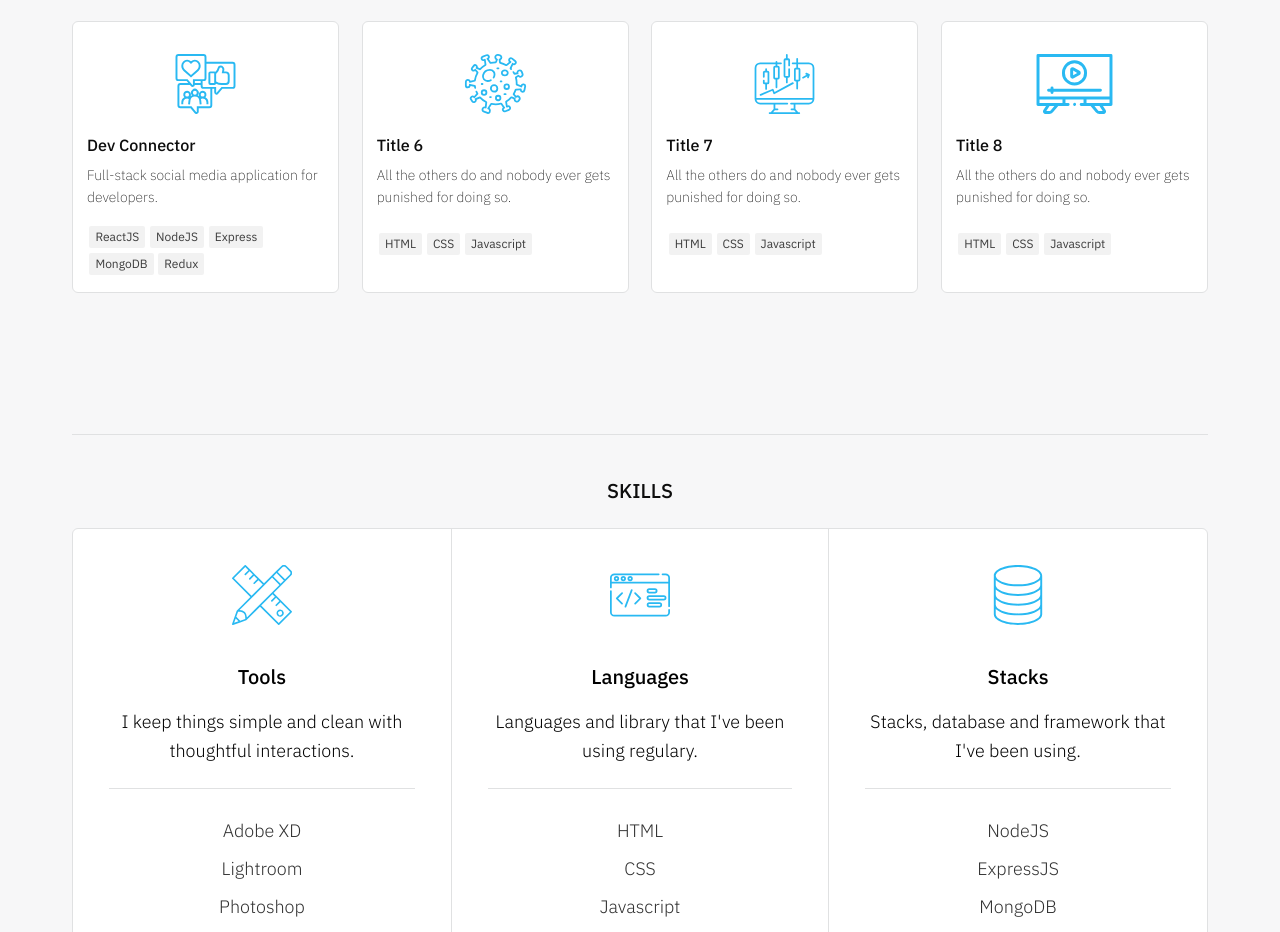
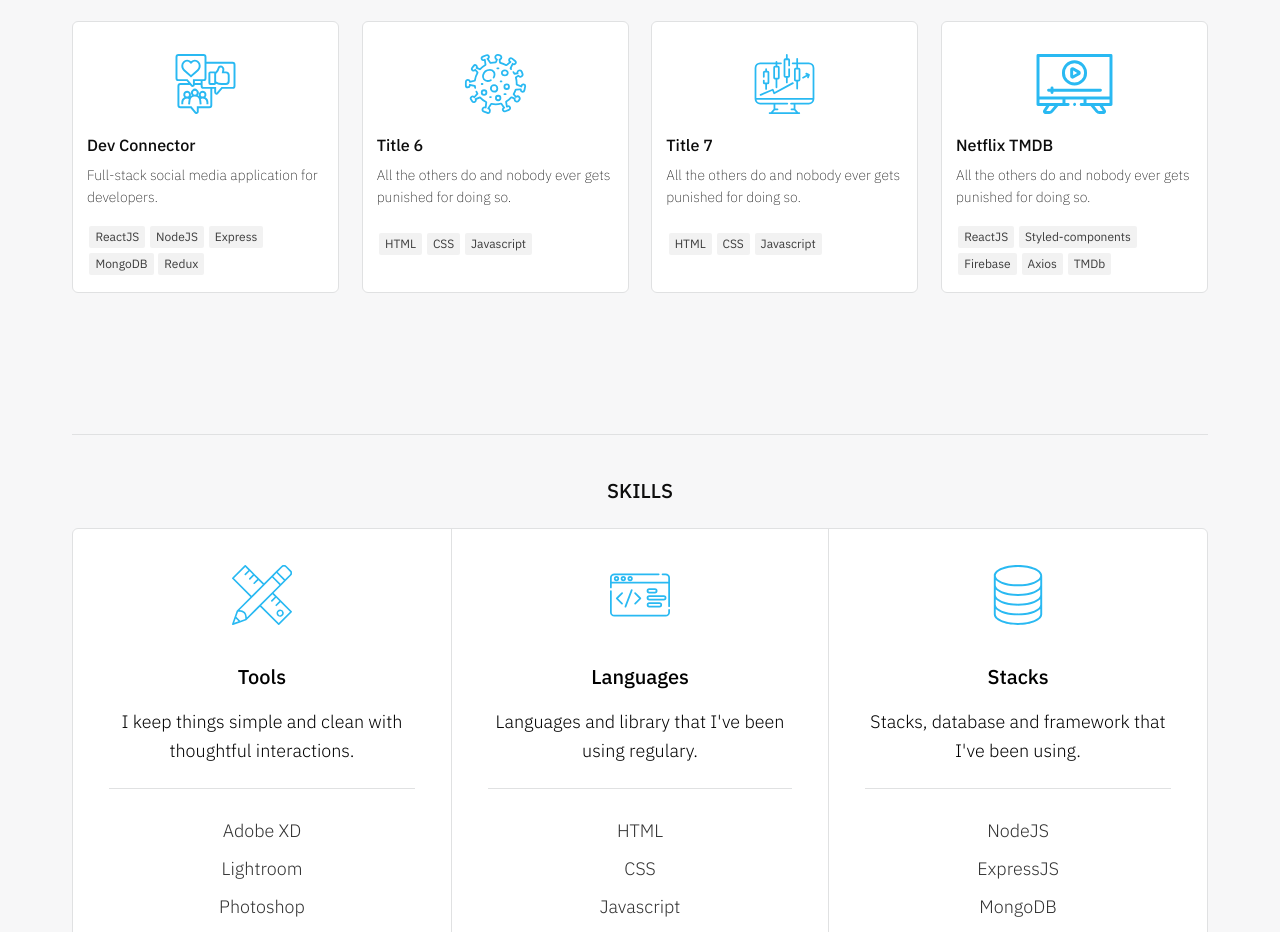
Before and after one commit to topphestmark/portfolio1, a React (Create React App) app: page / in a window 1280 px wide. Shown: the part 1965-2897 px from the top of the page. Built offline with nearby package versions, Linux system fonts and the light colour scheme.

Commit message:
Added netflix tmdb link

```diff
--- a/src/pages/Projects/data.js
+++ b/src/pages/Projects/data.js
@@ -69,10 +69,10 @@ export const projects = [
   {
     id: "8",
     icon: streaming,
-    title: "Title 8",
+    title: "Netflix TMDB",
     description:
       "All the others do and nobody ever gets punished for doing so.",
-    stack: ["HTML", "CSS", "Javascript"],
-    link: "/",
+    stack: ["ReactJS", "Styled-components", "Firebase", "Axios", "TMDb"],
+    link: "https://netflix-tmdb.firebaseapp.com",
   },
 ];
```
Also changed, not shown: 1 other file (tests, documents, lock files or other folders).
